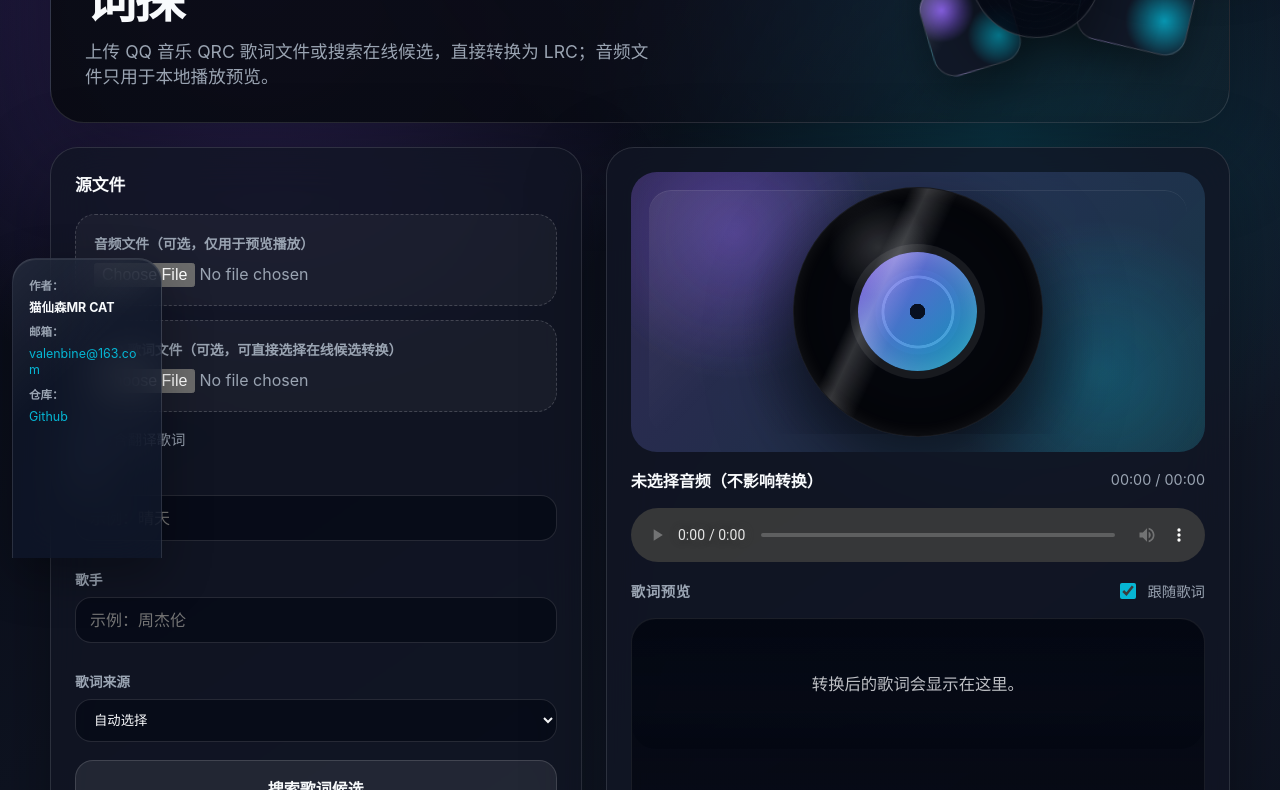
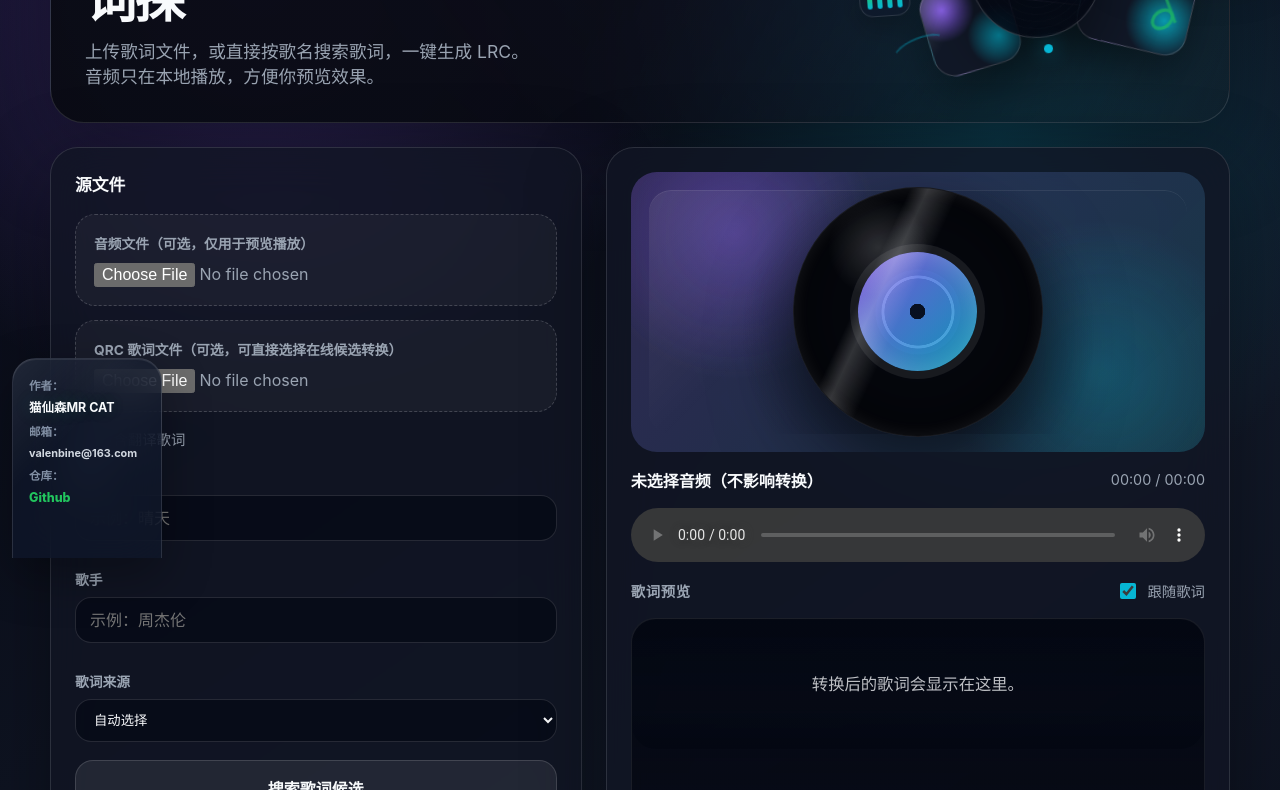
Before and after one commit to valenbine/LRC-GET, a website: page public/index.html in a window 1280 px wide. Shown: the part 242-1032 px from the top of the page. Drawn offline with Linux system fonts and the light colour scheme.

Commit message:
feat: enhance hero music visuals Co-authored-by: monkeycode-ai <monkeycode-ai@chaitin.com>

```diff
--- a/public/index.html
+++ b/public/index.html
@@ -12,7 +12,7 @@
         <div class="hero-copy">
           <p class="eyebrow">在线歌词转换器</p>
           <h1><span>LRC-GET</span><small>词探</small></h1>
-          <p class="lede">上传 QQ 音乐 QRC 歌词文件或搜索在线候选，直接转换为 LRC；音频文件只用于本地播放预览。</p>
+          <p class="lede">上传歌词文件，或直接按歌名搜索歌词，一键生成 LRC。<br>音频只在本地播放，方便你预览效果。</p>
         </div>
         <div class="hero-art" id="heroArt" aria-hidden="true">
           <span class="album-tile tile-a"></span>
@@ -20,6 +20,13 @@
           <span class="album-tile tile-c"></span>
           <span class="album-tile tile-d"></span>
           <span class="hero-orbit"></span>
+          <span class="music-note note-one"></span>
+          <span class="music-note note-two"></span>
+          <span class="sound-wave wave-one"></span>
+          <span class="sound-wave wave-two"></span>
+          <span class="equalizer-bars"><i></i><i></i><i></i><i></i></span>
+          <span class="beat-dot dot-one"></span>
+          <span class="beat-dot dot-two"></span>
         </div>
         <div class="status-card">
           <span id="statusLabel">准备就绪</span>
--- a/public/styles.css
+++ b/public/styles.css
@@ -147,6 +147,131 @@ textarea {
   box-shadow: 0 24px 55px rgba(0, 0, 0, 0.42);
 }
 
+.music-note {
+  position: absolute;
+  z-index: 2;
+  width: 18px;
+  height: 54px;
+  border-right: 4px solid rgba(34, 197, 94, 0.88);
+  border-top: 4px solid rgba(34, 197, 94, 0.88);
+  border-radius: 2px 12px 0 0;
+  filter: drop-shadow(0 0 14px rgba(34, 197, 94, 0.32));
+  transform: rotate(12deg);
+}
+
+.music-note::before,
+.music-note::after {
+  position: absolute;
+  content: "";
+}
+
+.music-note::before {
+  right: -4px;
+  bottom: -2px;
+  width: 22px;
+  height: 15px;
+  border: 4px solid rgba(34, 197, 94, 0.88);
+  border-radius: 50%;
+  transform: rotate(-18deg);
+}
+
+.music-note::after {
+  top: 4px;
+  right: -22px;
+  width: 22px;
+  height: 4px;
+  border-radius: 999px;
+  background: rgba(34, 197, 94, 0.88);
+}
+
+.note-one {
+  top: 24px;
+  left: 22px;
+}
+
+.note-two {
+  right: 26px;
+  bottom: 34px;
+  width: 14px;
+  height: 42px;
+  opacity: 0.72;
+  transform: rotate(-16deg) scale(0.84);
+}
+
+.sound-wave {
+  position: absolute;
+  z-index: 2;
+  width: 72px;
+  height: 34px;
+  border: 2px solid rgba(6, 182, 212, 0.72);
+  border-color: rgba(6, 182, 212, 0.72) transparent transparent transparent;
+  border-radius: 50%;
+  filter: drop-shadow(0 0 18px rgba(6, 182, 212, 0.26));
+}
+
+.wave-one {
+  right: 18px;
+  top: 26px;
+  transform: rotate(24deg);
+}
+
+.wave-two {
+  left: 64px;
+  bottom: 12px;
+  opacity: 0.55;
+  transform: rotate(-18deg) scale(0.82);
+}
+
+.equalizer-bars {
+  position: absolute;
+  left: 42px;
+  top: 112px;
+  z-index: 2;
+  display: inline-flex;
+  align-items: end;
+  gap: 5px;
+  height: 42px;
+  padding: 7px;
+  border: 1px solid rgba(255, 255, 255, 0.12);
+  border-radius: 14px;
+  background: rgba(15, 23, 42, 0.5);
+  box-shadow: inset 0 1px 0 rgba(255, 255, 255, 0.1), 0 12px 28px rgba(0, 0, 0, 0.24);
+}
+
+.equalizer-bars i {
+  display: block;
+  width: 5px;
+  border-radius: 999px;
+  background: linear-gradient(180deg, #22c55e, #06b6d4);
+}
+
+.equalizer-bars i:nth-child(1) { height: 16px; }
+.equalizer-bars i:nth-child(2) { height: 29px; }
+.equalizer-bars i:nth-child(3) { height: 22px; }
+.equalizer-bars i:nth-child(4) { height: 34px; }
+
+.beat-dot {
+  position: absolute;
+  z-index: 2;
+  width: 9px;
+  aspect-ratio: 1;
+  border-radius: 50%;
+  background: #22c55e;
+  box-shadow: 0 0 18px rgba(34, 197, 94, 0.62);
+}
+
+.dot-one {
+  left: 120px;
+  top: 18px;
+}
+
+.dot-two {
+  right: 148px;
+  bottom: 18px;
+  background: #06b6d4;
+  box-shadow: 0 0 18px rgba(6, 182, 212, 0.58);
+}
+
 .eyebrow {
   margin: 0 0 8px;
   color: var(--accent-2);
@@ -249,7 +374,7 @@ h2 {
   align-content: start;
   gap: 7px;
   width: min(150px, calc(100vw - 24px));
-  height: min(300px, calc((100vw - 24px) * 2));
+  height: min(200px, calc((100vw - 24px) * 1.333));
   padding: 18px 16px;
   border-bottom: 0;
   border-radius: 24px 24px 0 0;
@@ -260,7 +385,7 @@ h2 {
 }
 
 .author-card span {
-  color: var(--muted);
+  color: rgba(148, 163, 184, 0.86);
   font-size: 0.72rem;
   font-weight: 800;
 }
@@ -274,12 +399,27 @@ h2 {
   text-decoration: none;
 }
 
+.author-card strong {
+  color: #f8fafc;
+  text-shadow: 0 0 18px rgba(34, 197, 94, 0.18);
+}
+
 .author-card a {
-  color: var(--accent-2);
+  color: #22c55e;
+  font-weight: 800;
+}
+
+.author-card a[href^="mailto:"] {
+  color: rgba(226, 232, 240, 0.92);
+  font-weight: 700;
 }
 
 .author-card a:hover {
   text-decoration: underline;
+}
+
+.author-card a[href^="mailto:"] {
+  font-size: 0.68rem;
 }
 
 .workspace-grid {
@@ -1013,6 +1153,28 @@ audio {
     width: 104px;
   }
 
+  .note-one {
+    left: 18px;
+    top: 18px;
+  }
+
+  .note-two,
+  .wave-two {
+    display: none;
+  }
+
+  .wave-one {
+    right: 6px;
+    top: 16px;
+  }
+
+  .equalizer-bars {
+    left: 26px;
+    top: 98px;
+    transform: scale(0.88);
+    transform-origin: left top;
+  }
+
   .workspace-grid {
     grid-template-columns: 1fr;
   }
@@ -1038,7 +1200,7 @@ audio {
   .author-card {
     left: 10px;
     width: min(130px, calc(100vw - 20px));
-    height: min(260px, calc((100vw - 20px) * 2));
+    height: min(174px, calc((100vw - 20px) * 1.333));
     padding: 14px 12px;
   }
 
```
